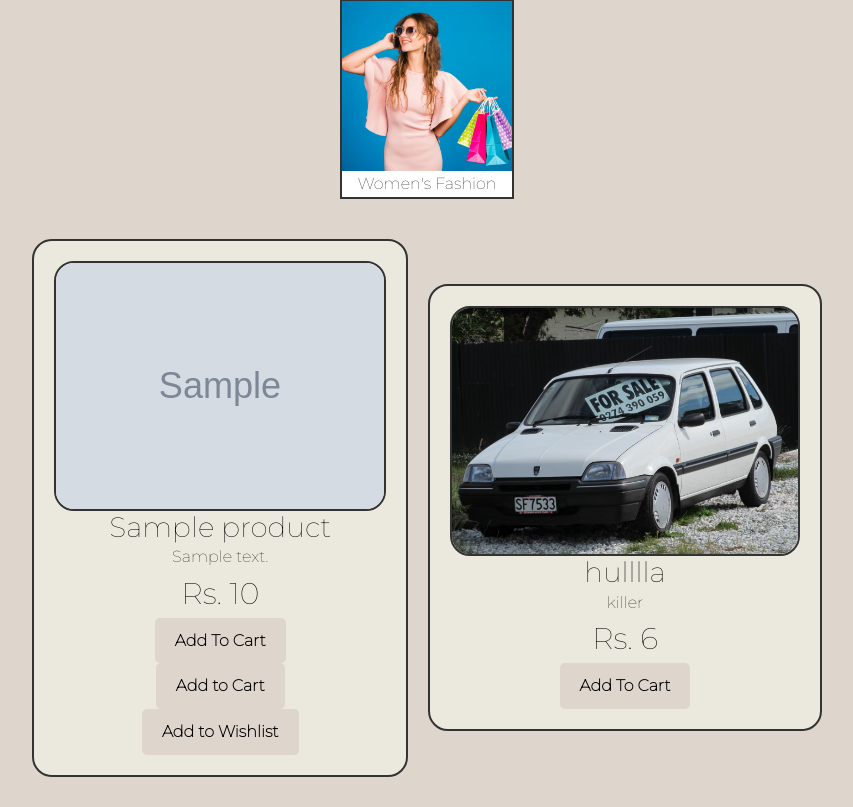
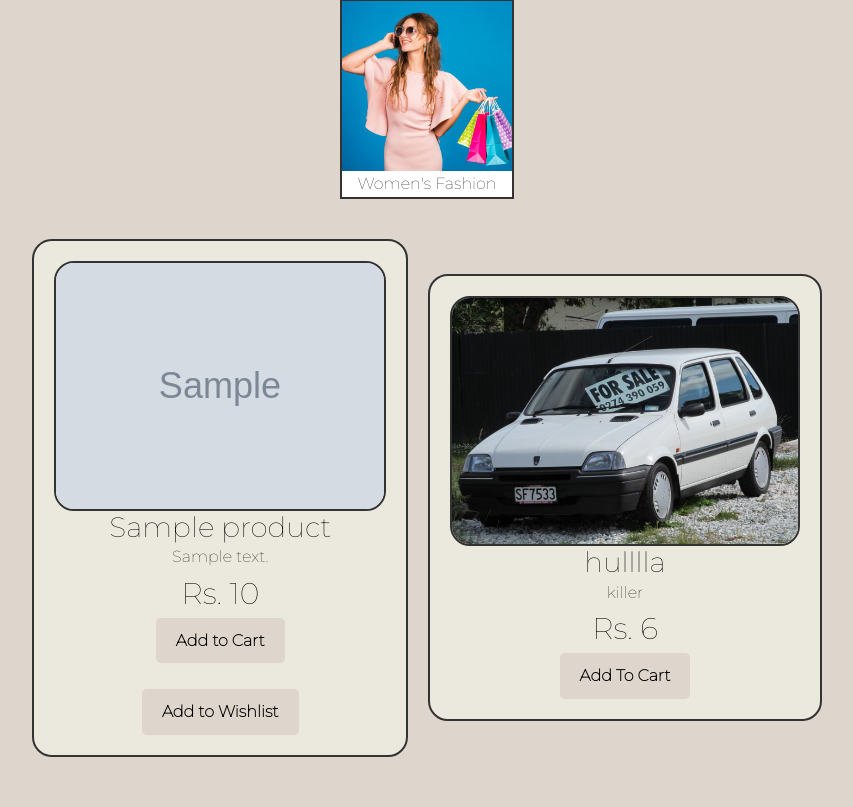
Before and after one commit to NanoTcodes/Shopping-Website, a Flask app: page /products in a window 1280 px wide. Shown: the part 359-1166 px from the top of the page, without its empty margins (213-1066 px from the left). After the commit the page ends 1116 px from the top, so only its background shows below. Run offline with Flask 3, Linux system fonts and the light colour scheme; tables that the repository leaves empty hold one stand-in row (values such as "Sample post"); grey boxes marked "Sample" are stand-in pictures; some libraries are stand-ins or nearby versions.

Commit message:
cart and wishlist fix

```diff
--- a/templates/products.html
+++ b/templates/products.html
@@ -290,10 +290,11 @@
                         <div class="product_name"><h3>{{product[4]}}</h3></div>
                         <div class="product_description">{{product[2]}}</div>
                         <div class="product_price">Rs. {{product[1]}}</div>
-                        <button class="addToCartButton">Add To Cart</button>
                          <form method="POST" action="/add_to_cart">
                         <input type="hidden" name="product_id" value="{{ product[0] }}"> <!-- Use the actual product ID here -->
                         <button type="submit">Add to Cart</button>
+                        <br>
+                        <br>
                     </form>
 
                         {% if already_added[product[0]] %}
```
